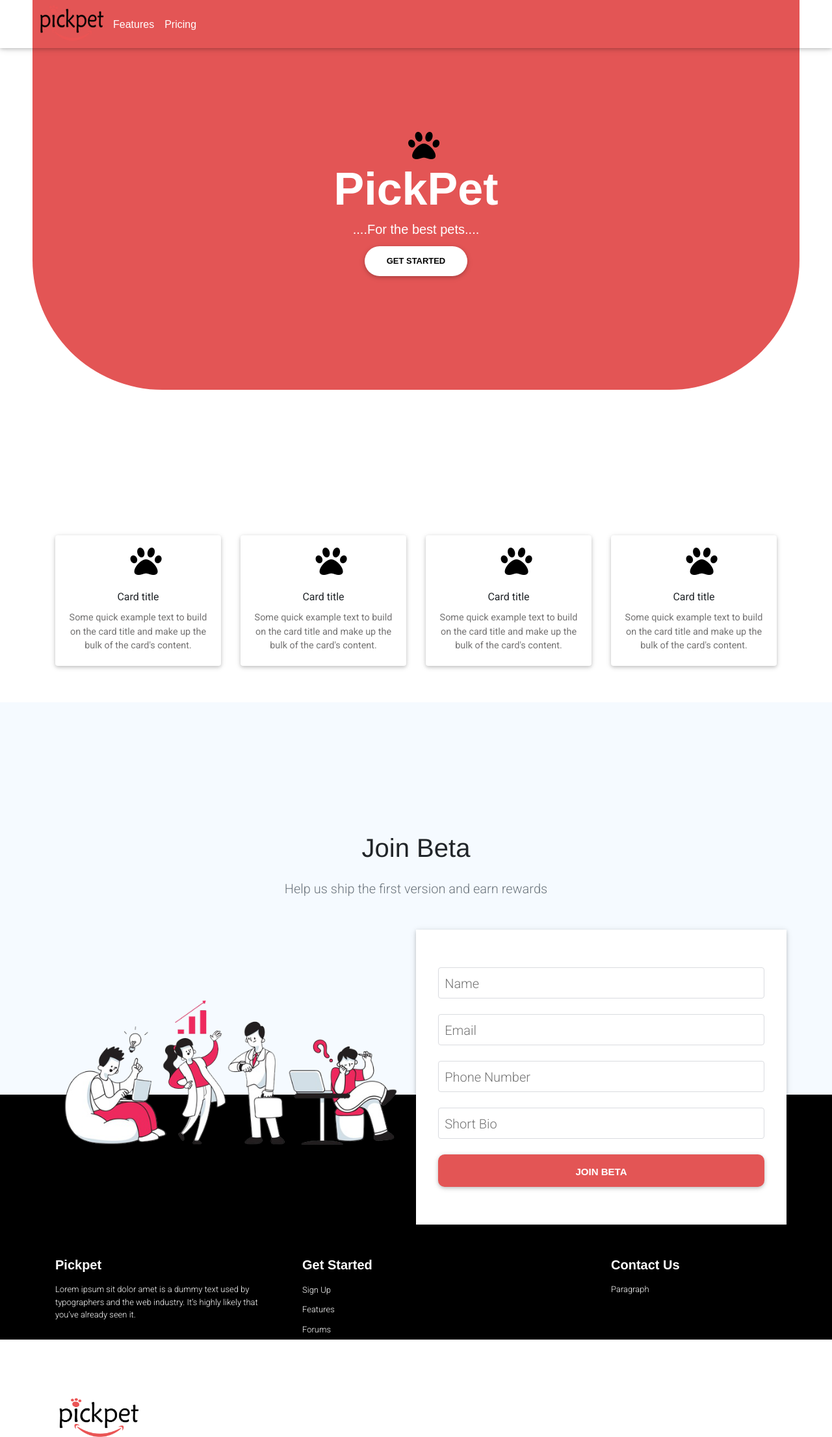
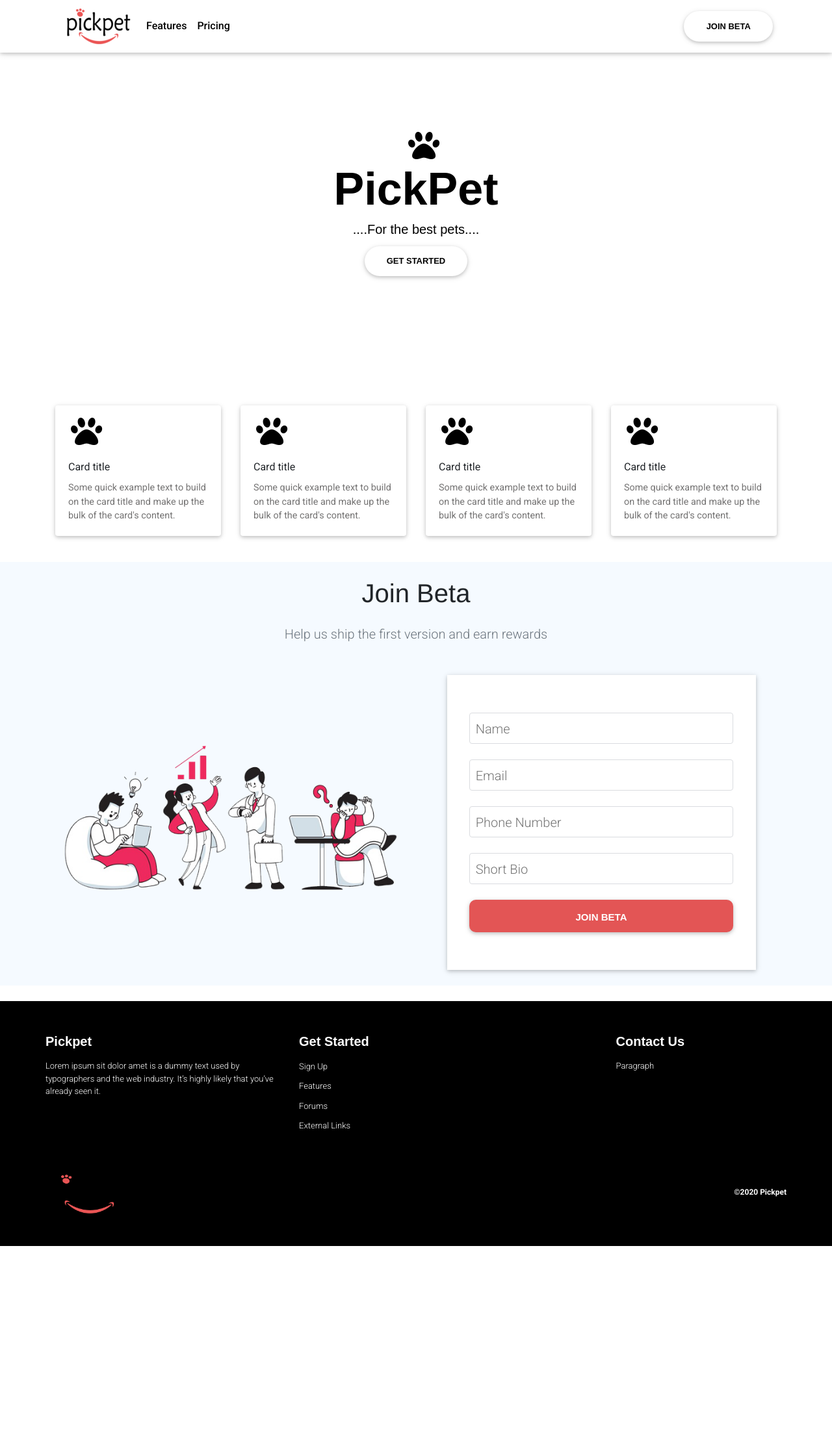
Before and after one commit to amjadamju/pickpet-web, a PHP site: page / in a window 1280 px wide. Shown: the whole page at 65% size. After the commit the page ends 1918 px from the top, so only its background shows below. Run offline with PHP 8.4, Linux system fonts and the light colour scheme; some libraries are stand-ins or nearby versions.

Commit message:
errors corrected

```diff
--- a/css/footer.css
+++ b/css/footer.css
@@ -6,14 +6,6 @@
   #myFooter .footer-copyright {
 
     text-align: center;
-  }
-
-  #myFooter .row {
-
-  }
-
-  #myFooter .footer-copyright p {
-
   }
 
    #myFooter ul {
--- a/css/header.css
+++ b/css/header.css
@@ -15,7 +15,7 @@
     position: absolute;
     left: 60px;;
 }
-.container {
+.headstyle {
     position: relative;
     text-align: center;
     top: 200px;
--- a/index.php
+++ b/index.php
@@ -30,49 +30,52 @@
 
 
   <!-- Start your project here-->
-  <nav class="navbar fixed-top navbar-expand-lg navbar-dark bg-dark">
-
+  <nav class="navbar fixed-top navbar-expand-lg navbar-l navbar-light bg-dark">
+    <div class="container">
+  <a class="navbar-brand" href="#"><img class="ml-3" src="img/pickpet-latest-1_3_100x55.png"></img></a>
+  <button class="navbar-toggler" type="button" data-toggle="collapse" data-target="#navbarSupportedContent"
+    aria-controls="navbarSupportedContent" aria-expanded="false" aria-label="Toggle navigation">
+    <span class="navbar-toggler-icon"></span>
+  </button>
 
     <div class="collapse navbar-collapse" id="navbarSupportedContent">
       <ul class="navbar-nav mr-auto">
+        <!-- <li class="nav-item ">
+          <img class="logo" src="img/pickpet-latest-1_3_100x55.png"></img>
+        </li> -->
         <li class="nav-item ">
-          <img class="logo" src="img/pickpet-latest-1_3_100x55.png"></img>
+          <a class="nav-link waves-effect black-text" href="#" ><strong>Features</strong></a>
         </li>
         <li class="nav-item ">
-          <a class="nav-link waves-effect side abc " href="#">Features</a>
+          <a class="nav-link waves-effect black-text " href="#"><strong>Pricing</strong></a>
         </li>
-        <li class="nav-item ">
-          <a class="nav-link waves-effect side abc " href="#">Pricing</a>
-        </li>
-
-        <li class="nav-item ">
+        </ul>
+        <ul class="navbar-nav">
+        <!-- <li class="nav-item ">
           <a class="nav-link waves-effect one right abc " href="#">Login</a>
         </li>
         <li class="nav-item ">
           <a class="nav-link waves-effect one right abc " href="#">|</a>
+        </li> -->
+        <li class="nav-item ">
+          <button class="btn colr" href="#">Join Beta</button>
         </li>
-        <li class="nav-item ">
-          <button class="btn right top" href="#">Join Beta</button>
-        </li>
-      </ul>
+        </ul>
+
     </div>
+</div>
   </nav>
 
-  <div class="view ">
+  <div class="view " style="background-color: rgba(245, 87, 87, 0)">
 
 
-        <div class="container text-center white-text ">
+        <div class="headstyle text-center black-text ">
            <i class="fas fa-paw ml-4 fa-3x"></i>
             <h1>PickPet</h1>
             <h5>....For the best pets....</h5>
             <button type="button" class="btn">Get Started</button>
 
         </div>
-
-
-  </div>
-
-</header>
 
 
 </div>
@@ -85,13 +88,13 @@
 
   <!-- Start your project here-->
 
-<section class="container mt-4" style="margin-bottom:20%">
+<section class="container mt-4" style="">
 <div class="row">
-    <div class="col-md-3">
+    <div class="col-md-3 mb-3">
         <!-- Card -->
 <div class="card">
     <div class="mt-3">
-    <i class="fas fa-paw ml-4 fa-3x"></i>
+    <i class="fas fa-paw fa-3x ml-4"></i>
     <!-- Card content -->
     <div class="card-body">
     <!-- Title -->
@@ -106,10 +109,10 @@
   <!-- Card -->
     </div>
     <!-- Card -->
-    <div class="col-md-3">
+    <div class="col-md-3 mb-3">
     <div class="card">
     <div class="mt-3">
-    <i class="fas fa-paw ml-4 fa-3x"></i>
+    <i class="fas fa-paw fa-3x ml-4"></i>
     <!-- Card content -->
     <div class="card-body">
     <!-- Title -->
@@ -125,10 +128,10 @@
   <!-- Card -->
   </div>
   <!-- Card -->
-  <div class="col-md-3">
+  <div class="col-md-3 mb-3">
 <div class="card">
     <div class="mt-3">
-    <i class="fas fa-paw ml-4 fa-3x"></i>
+    <i class="fas fa-paw fa-3x ml-4"></i>
     <!-- Card content -->
     <div class="card-body">
     <!-- Title -->
@@ -143,10 +146,10 @@
   <!-- Card -->
  </div>
   <!-- Card -->
-  <div class="col-md-3">
+  <div class="col-md-3 mb-3">
 <div class="card">
     <div class="mt-3">
-    <i class="fas fa-paw ml-4 fa-3x"></i>
+    <i class="fas fa-paw fa-3x ml-4"></i>
     <!-- Card content -->
     <div class="card-body">
     <!-- Title -->
@@ -170,14 +173,13 @@
 
 
 
+  <section style=" background-color: #f5faff;">
+  <!-- Start your project here-->
 
-  <!-- Start your project here-->
-<div style=" background-color: #f5faff;">
-
-<div class="container" style="">
+<div class="container mt-4 mb-4 pt-4 pb-4">
 
   <!-- Section -->
-  <section>
+
 
     <h3 class="font-weight-normal text-center pb-2 display-4 header" style="font-size: 40px; font-family: Helvetica;"><strong>Join Beta</strong></h3>
 
@@ -185,13 +187,13 @@
 
     <!--First row-->
     <div class="row d-flex justify-content-center">
-      <div class="col-6">
+      <div class="col-md-6">
         <div class="view1" style="margin-top: 10%; margin-bottom: 5%;">
           <img src="img/pickpet.png" class="img-fluid" alt="smaple image">
         </div>
       </div>
       <!--First column-->
-      <div class="col-6 z-depth-1" style="background-color: white; padding: 3%;">
+      <div class="col-md-5 mx-auto z-depth-1" style="background-color: white; padding: 3%;">
       <form method = "post" action = "<?=$_SERVER['PHP_SELF'];?>">
         <!-- Material outline input -->
         <div class="md-form md-outline form-lg">
@@ -269,21 +271,21 @@ catch(Exception $e) {
     </div>
     <!--First row-->
 
-  </section>
+
   <!-- Section -->
 
 </div>
 
-</div>
+
 <!-- End your project here-->
-
+</section>
 
 
 
  <!-- Start your project here-->
  <footer id="myFooter">
-        <div class="container-fluid" >
-            <section class="container">
+        <div class="container-fluid container">
+
             <div class="row justify-content-center text-center" style="font-size: 13px;" >
                 <div class=" col-sm-6 col-md-4 text-left">
 
@@ -311,7 +313,7 @@ catch(Exception $e) {
                     <p style="font-weight: bold;font-size: 12px;"><br>©2020 Pickpet<br></p>
                 </div>
             </div>
-            </section>
+
         </div>
     </footer>
   <!-- End your project here-->
```
